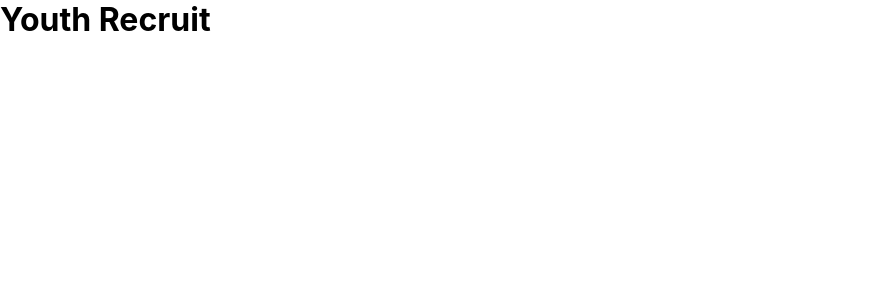
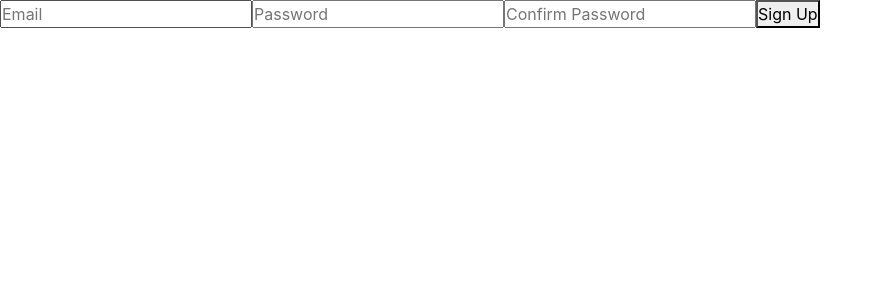
Before and after one commit to youth-recruit/youth-recruit-app, a React (Create React App) app in the folder youth-recruit/: page / in a window 1280 px wide. Shown: the top 300 px of the page, without its empty margins (0-883 px from the left). Built offline with nearby package versions, Linux system fonts and the light colour scheme; no server answers.

Commit message:
Add signup fields on the page

```diff
--- a/youth-recruit/package.json
+++ b/youth-recruit/package.json
@@ -6,8 +6,10 @@
     "@testing-library/jest-dom": "^5.11.9",
     "@testing-library/react": "^11.2.5",
     "@testing-library/user-event": "^12.7.3",
+    "bootstrap": "^4.6.0",
     "firebase": "^8.2.9",
     "react": "^17.0.1",
+    "react-bootstrap": "^1.5.1",
     "react-dom": "^17.0.1",
     "react-scripts": "4.0.3",
     "web-vitals": "^1.1.0"
--- a/youth-recruit/src/App.js
+++ b/youth-recruit/src/App.js
@@ -1,10 +1,14 @@
 import './App.css';
+import { AuthProvider } from './Components/context/AuthContext';
+import Signup from './Components/Signup';
 
 function App() {
   return (
-    <div className="App">
-      <h1>Youth Recruit</h1>
-    </div>
+    <AuthProvider>
+      <div className="App">
+        <Signup />
+      </div>
+    </AuthProvider>
   );
 }
 
--- /dev/null
+++ b/youth-recruit/src/Components/Signup.js
@@ -0,0 +1,25 @@
+import React, { useRef } from 'react';
+import { useAuth } from "../Components/context/AuthContext";
+
+export default function Signup() {
+    const emailRef = useRef();
+    const passwordRef = useRef();
+    const passwordConfirmRef = useRef();
+    const { signup } = useAuth();
+
+    function handleSubmit(e) {
+        e.preventDefault();
+
+        signup(emailRef.current.value, passwordRef.current.value);
+    }
+
+    return (
+        <div>
+            {/* TODO: Create a SignUp Page here */}
+            <input type="email" ref={emailRef} required placeholder="Email"/>
+            <input type="password" ref={passwordRef} required placeholder="Password" />
+            <input type="password" ref={passwordConfirmRef} required placeholder="Confirm Password" />
+            <button type="submit" onClick={handleSubmit}>Sign Up</button>
+        </div>
+    )
+}
--- /dev/null
+++ b/youth-recruit/src/Components/context/AuthContext.js
@@ -0,0 +1,38 @@
+import React, { useContext, useState, useEffect } from 'react'
+import { auth } from "../../firebase";
+
+const AuthContext = React.createContext()
+
+export function useAuth() {
+    return useContext(AuthContext);
+}
+
+export function AuthProvider({ children }) {
+    const [currentUser, setCurrentUser] = useState();
+
+    function signup(email, password) {
+        return auth.createUserWithEmailAndPassord(email, password);
+    }
+
+    useEffect(() => {
+        const unsubscribe = auth.onAuthStateChanged(user => {
+            setCurrentUser(user)
+        })
+
+        return unsubscribe;
+    }, [])
+
+
+    const value = {
+        currentUser,
+        signup
+    }
+
+    return (
+        <div>
+            <AuthContext.Provider value={value}>
+                {children}
+            </AuthContext.Provider>
+        </div>
+    )
+}
--- a/youth-recruit/src/firebase.js
+++ b/youth-recruit/src/firebase.js
@@ -12,5 +12,5 @@ const app = firebase.initializeApp({
     measurementId: "G-NL7T7JCZWZ"
 });
 
+export const auth = app.auth();
 export default app;
-export const auth = app.auth;
--- a/youth-recruit/src/index.js
+++ b/youth-recruit/src/index.js
@@ -3,6 +3,7 @@ import ReactDOM from 'react-dom';
 import './index.css';
 import App from './App';
 import reportWebVitals from './reportWebVitals';
+import "bootstrap/dist/css/bootstrap.min.css";
 
 ReactDOM.render(
   <React.StrictMode>
```
Also changed, not shown: 1 other file (tests, documents, lock files or other folders).
